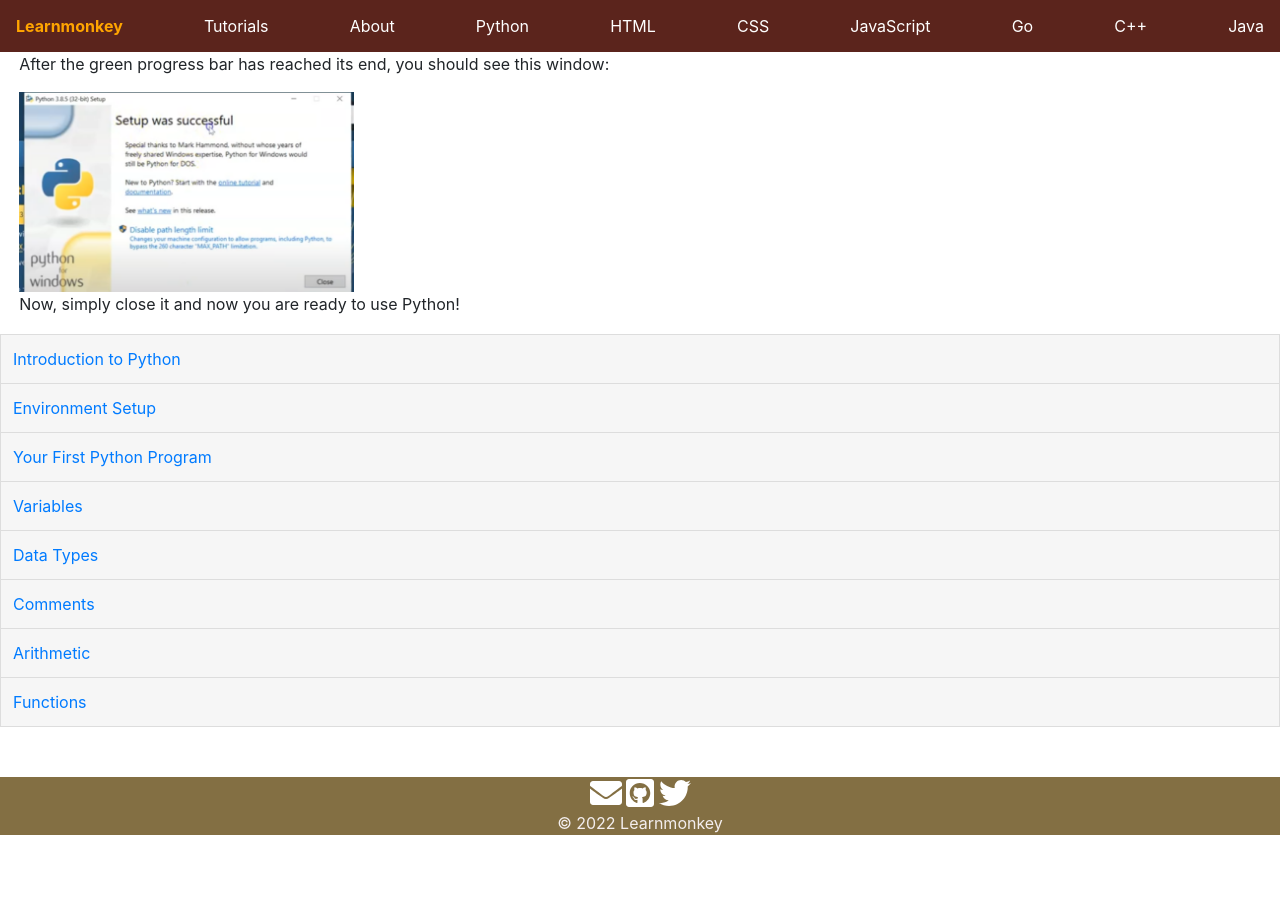
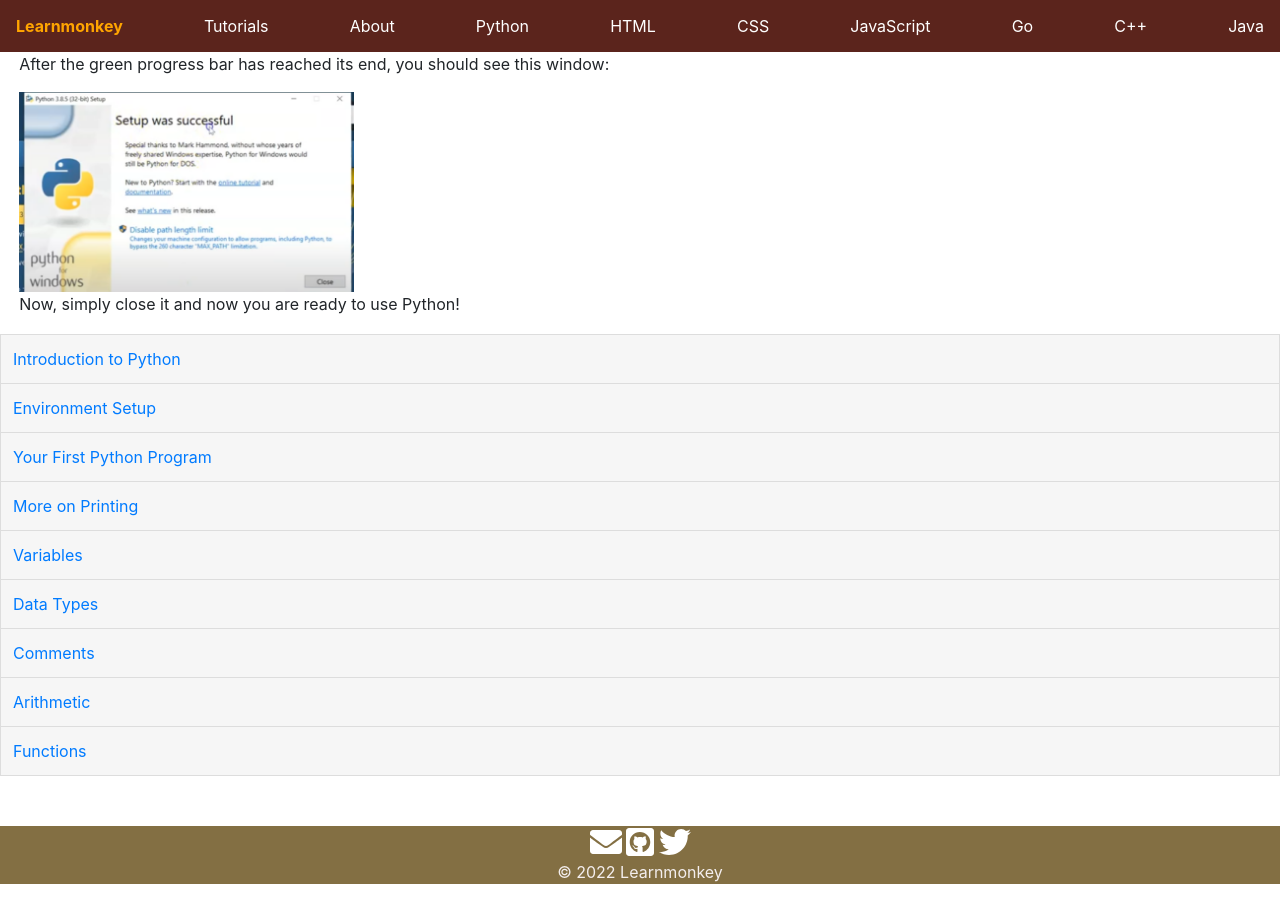
Before and after one commit to learnmonkey/learnmonkey.github.io, a Jekyll site: the page built from programming/python/installing-python.html, in a window 1280 px wide and 900 px high, scrolled down 939 px. Built offline with Jekyll 4.4.1, drawn with Linux system fonts in a browser that asks for light colours; before the commit the page ends 1790 px from its top, so only the background shows below that.

Commit message:
add more on printing python tutorial to list

```diff
--- a/_layouts/python.html
+++ b/_layouts/python.html
@@ -8,6 +8,7 @@
               <a href="/programming/python/"><li>Introduction to Python</li></a>
               <a href="/programming/python/environment-setup/"><li>Environment Setup</li></a>
               <a href="/programming/python/your-first-python-program/"><li>Your First Python Program</li></a>
+              <a href="/programming/python/more-on-printing"><li>More on Printing</li></a>
               <a href="/programming/python/variables/"><li>Variables</li></a>
               <a href="/programming/python/data-types/"><li>Data Types</li></a>
               <a href="/programming/python/comments/"><li>Comments</li></a>
```
